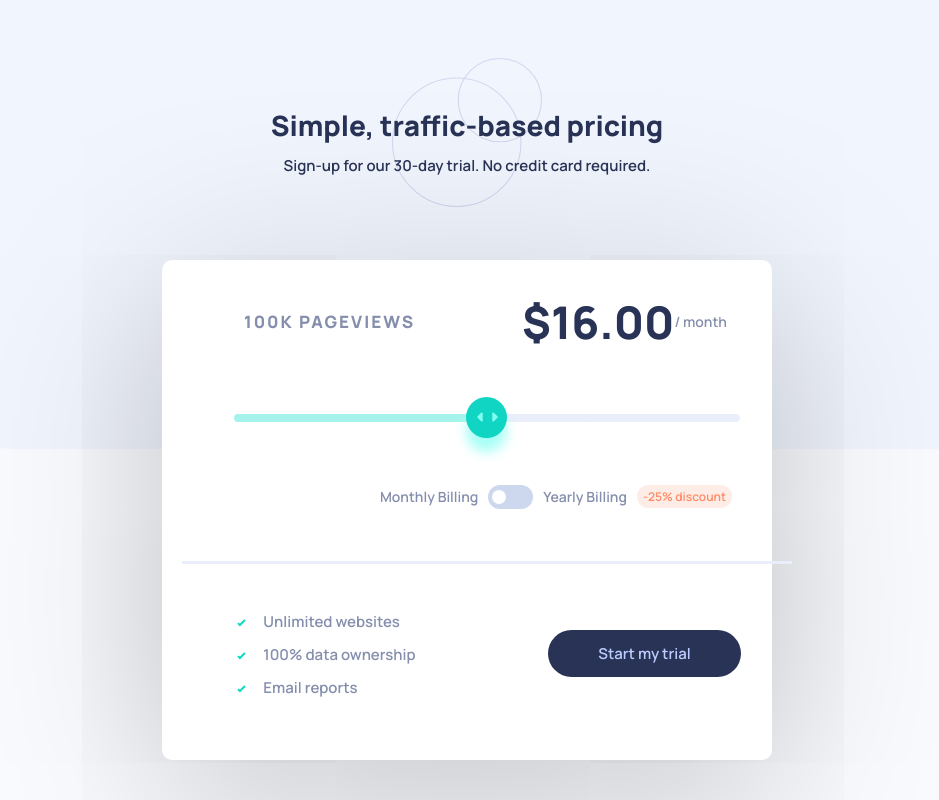
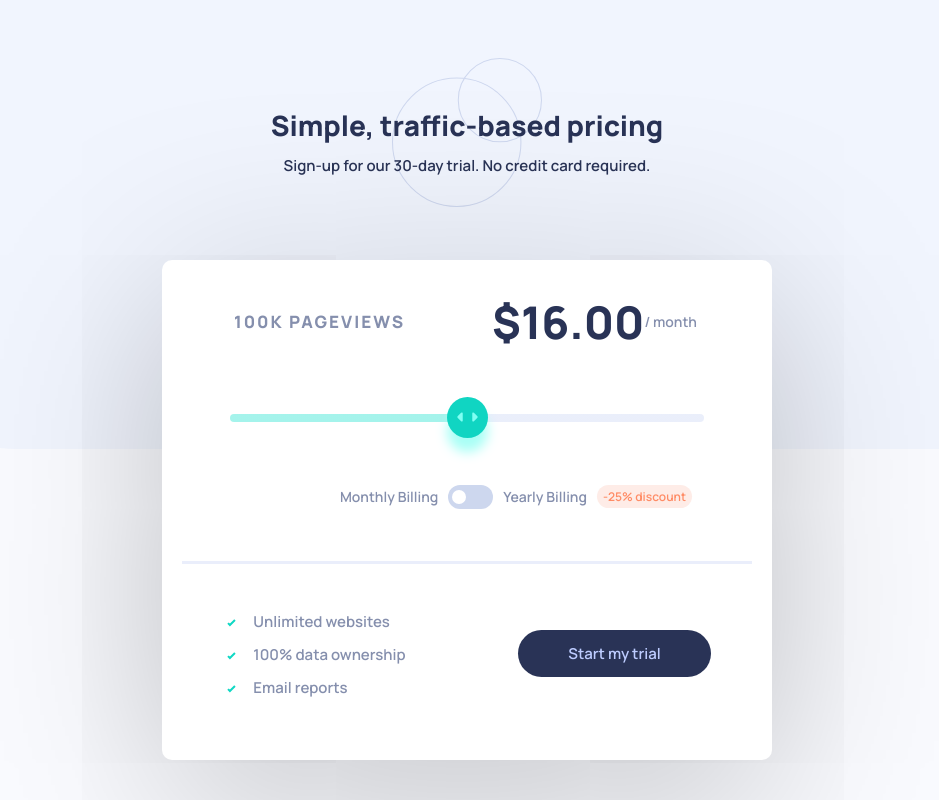
Before and after one commit to KorniDoS/Interactive-pricing-component---frontendmentor.io, a plain HTML site: page index.html in a window 1280 px wide. Shown: the top 800 px of the page, without its empty margins (173-1112 px from the left). Drawn offline with Linux system fonts and the light colour scheme.

Commit message:
Update style.css

```diff
--- a/style.css
+++ b/style.css
@@ -371,7 +371,7 @@ section:nth-of-type(2){
     margin-inline-end: 4rem;
    }
   hr{
-    width: inherit;
+  /*  width: inherit;*/
   }
     .pricing-container {
         width: 61rem;
```
